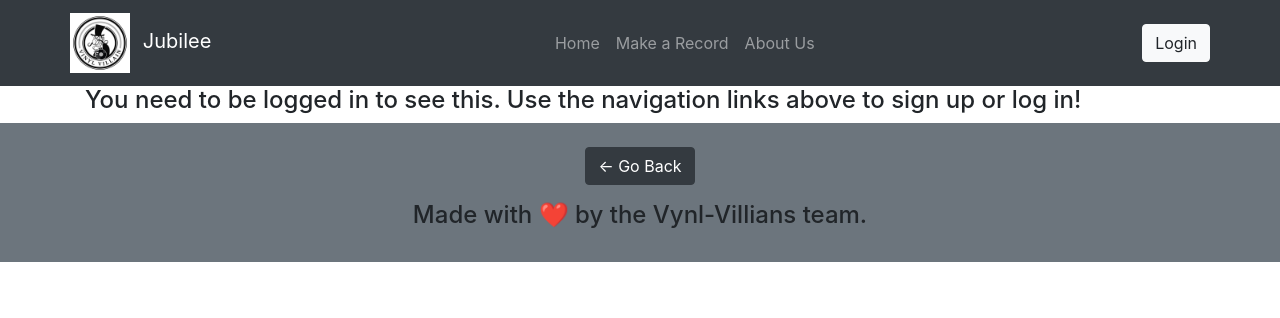
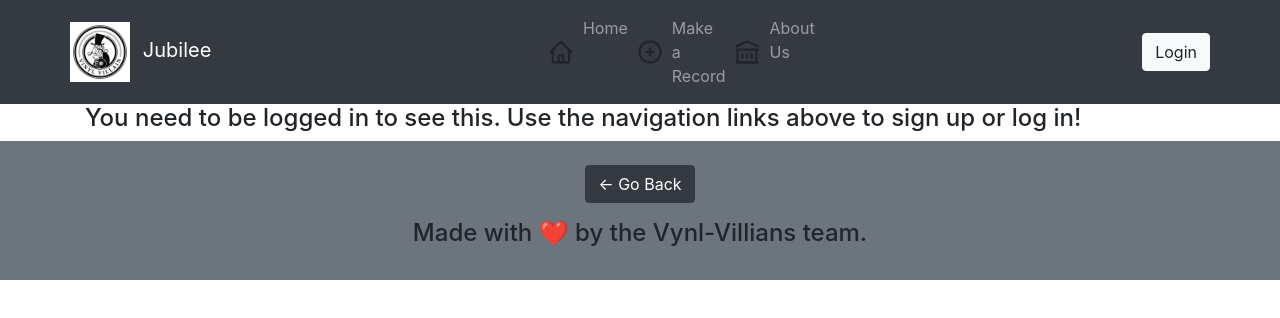
Before and after one commit to harrj396/Jubilee, a React (Create React App) app in the folder client/: page /me in a window 1280 px wide. Shown: the top 318 px of the page. Built offline with nearby package versions, Linux system fonts and the light colour scheme; no server answers.

Commit message:
added hero icons

```diff
--- a/client/src/components/Header/index.js
+++ b/client/src/components/Header/index.js
@@ -1,12 +1,17 @@
-import React from 'react';
-import Container from 'react-bootstrap/Container';
-import Nav from 'react-bootstrap/Nav';
-import Navbar from 'react-bootstrap/Navbar';
-import { Link } from 'react-router-dom';
-import Button from 'react-bootstrap/Button';
-import './header.css'
+import React from "react";
+import Container from "react-bootstrap/Container";
+import Nav from "react-bootstrap/Nav";
+import Navbar from "react-bootstrap/Navbar";
+import { Link } from "react-router-dom";
+import Button from "react-bootstrap/Button";
+import "./header.css";
+import {
+  HomeIcon,
+  LibraryIcon,
+   PlusCircleIcon,
+} from "@heroicons/react/outline";
 
-import Auth from '../../utils/auth';
+import Auth from "../../utils/auth";
 
 const Header = () => {
   const logout = (event) => {
@@ -18,16 +23,20 @@ const Header = () => {
       <Navbar bg="dark" variant="dark">
         <Container>
           <Navbar.Brand href="/">
-            <img id='img' src='/logo407.jpg' height={60}></img>
+            <img id="img" src="/logo407.jpg" height={60}></img>
             Jubilee
           </Navbar.Brand>
           <Nav className="">
+            <HomeIcon />
             <Nav.Link href="/">Home</Nav.Link>
+            <PlusCircleIcon />
             <Nav.Link href="/albums/:albumId">Make a Record</Nav.Link>
+            <LibraryIcon />
             <Nav.Link href="/about">About Us</Nav.Link>
-
           </Nav>
-          <Button href='login' className='me-3' variant="light">Login</Button>{' '}
+          <Button href="login" className="me-3" variant="light">
+            Login
+          </Button>{" "}
           {/* <Button href='signup' variant="light">Sign Up</Button>{' '} */}
         </Container>
       </Navbar>
--- a/package.json
+++ b/package.json
@@ -27,6 +27,7 @@
     "@emotion/react": "^11.10.5",
     "@emotion/styled": "^11.10.5",
     "@fortawesome/free-solid-svg-icons": "^6.2.1",
+    "@heroicons/react": "^1.0.6",
     "@mui/icons-material": "^5.11.0",
     "bootstrap": "^4.6.2",
     "eslint-plugin-react-hooks": "^4.6.0",
```
Also changed, not shown: 1 other file (tests, documents, lock files or other folders).
